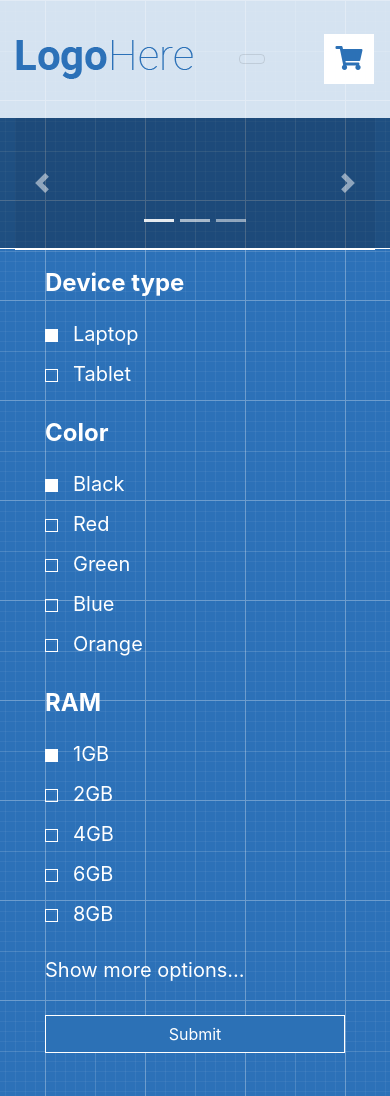
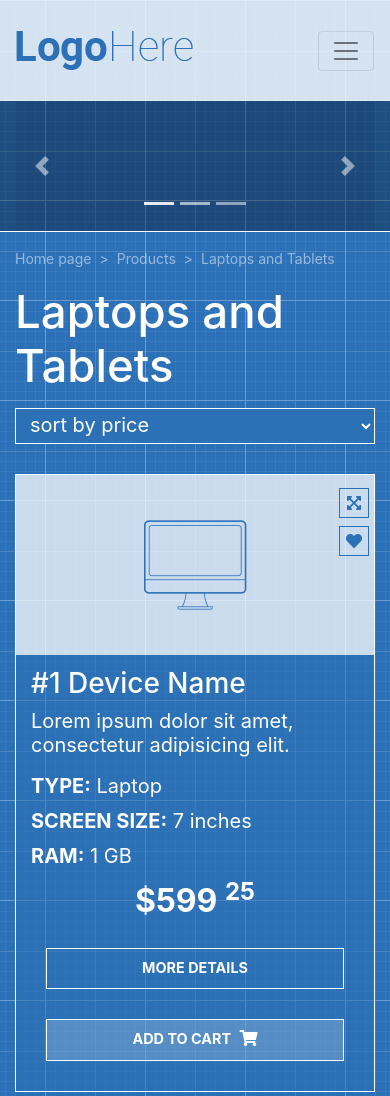
Before and after one commit to VickaMarkina/shop-template-bootstrap, a website: page index.html in a window 390 px wide. Shown: the top 1096 px of the page. Drawn offline with Linux system fonts and the light colour scheme.

Commit message:
correction

```diff
--- a/assets/scss/_header.scss
+++ b/assets/scss/_header.scss
@@ -47,6 +47,15 @@ header {
     }
   }
 
+  @include lg {
+    display: inline-flex;
+    width: calc(100% - 100px);
+
+    .form-control {
+      flex-grow: 2;
+    }
+  }
+
   .btn {
     margin: 5px;
     padding: 0;
@@ -70,6 +79,10 @@ header {
   width: 50px;
   height: 50px;
 
+  @include lg {
+    margin-top: -12px !important;
+  }
+
   i {
     font-size: 24px;
   }
--- a/assets/scss/_main.scss
+++ b/assets/scss/_main.scss
@@ -97,13 +97,19 @@
     .content-item__btn-more {
       background-color: transparent;
       border: 1px solid $color-light;
-      line-height: 27.6px;
       margin-bottom: 30px !important;
       text-transform: uppercase;
-      font-size: 18.4px;
       font-weight: 700;
+
       color: $color-light;
       padding: 8px 5px 10px 5px;
+
+      @include lg-min {
+        font-size: 18.4px;
+      }
+      @include lg {
+        font-size: 14.4px;
+      }
 
       &:hover {
         background-color: rgba($color-light, 0.8);
--- a/index.html
+++ b/index.html
@@ -20,8 +20,9 @@
         <nav class="navbar navbar-expand-lg navbar-light">
 
           <a class="header-navbar-logo navbar-brand" href="#"><img src="assets/img/icon-3.png" alt="logo"></a>
-          <button class="navbar-toggler" type="button" data-toggle="collapse" data-bs-target="#navbarSupportedContent"
+          <button class="navbar-toggler" type="button" data-toggle="collapse" data-target="#navbarSupportedContent"
             aria-controls="navbarSupportedContent" aria-expanded="false" aria-label="Toggle navigation">
+            <span class="navbar-toggler-icon"></span>
           </button>
           <div class="collapse navbar-collapse" id="navbarSupportedContent">
             <ul class="header-navbar-list navbar-nav mr-auto">
@@ -53,11 +54,10 @@
               <button class="btn btn-outline-success my-2 my-sm-0" type="submit"><i class="fas fa-search"
                   aria-hidden="true"></i></button>
             </form>
+            <button type="button" class="header-navbar-btn btn btn-outline-primary my-2 my-sm-0">
+              <i class="fas fa-shopping-cart"></i>
+            </button>
           </div>
-          <button type="button" class="header-navbar-btn btn btn-outline-primary my-2 my-sm-0">
-            <i class="fas fa-shopping-cart"></i>
-
-          </button>
         </nav>
       </div>
 
@@ -104,7 +104,7 @@
   </header>
   <div class="content container">
     <div class="row">
-      <main class="col-lg-9 order-2">
+      <main class="col-lg-9 order-lg-2">
         <nav aria-label="breadcrumb">
           <ol class="breadcrumb">
             <li class="breadcrumb-item"><a href="#">Home page</a></li>
@@ -456,7 +456,7 @@
           </div>
         </div>
       </main>
-      <aside class="sidebar col-lg-3 order-1">
+      <aside class="sidebar col-lg-3 order-lg-1">
         <div class="sidebar-filter container-fluid">
           <form action="post">
             <fieldset class="form-group">
```
Also changed, not shown: assets/css/style.css.
